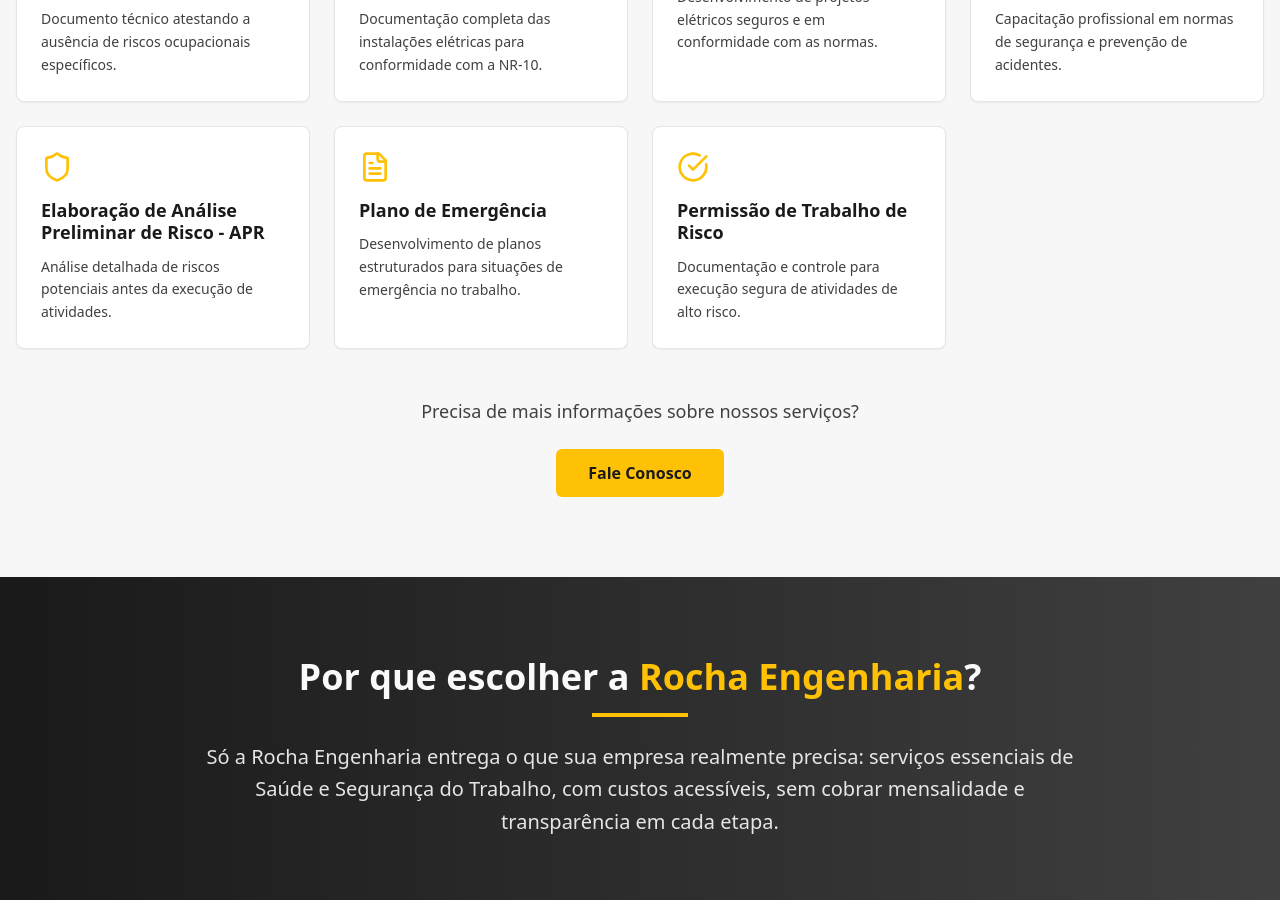
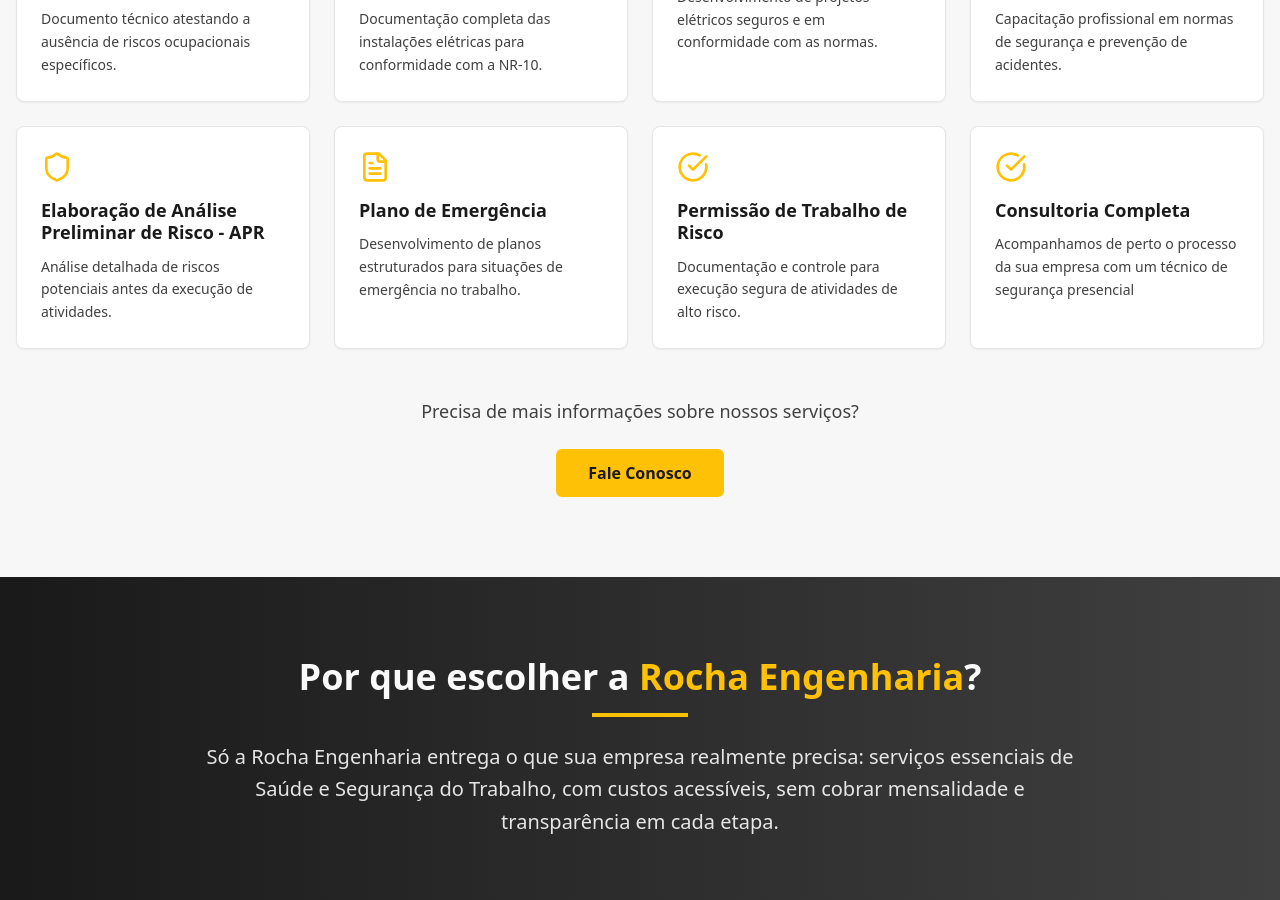
Before and after one commit to wilsonsantosrocha28-blip/rocha-eng-sst, a React (Vite) app: page / in a window 1280 px wide. Shown: the part 2300-3200 px from the top of the page. Built offline with nearby package versions, Linux system fonts and the light colour scheme.

Commit message:
Update Services.tsx
Foi adicionado mais um ícone com o serviço de consultoria completa

```diff
--- a/src/components/Services.tsx
+++ b/src/components/Services.tsx
@@ -57,6 +57,11 @@ const Services = () => {
       icon: <CheckCircle className="w-8 h-8" />,
       title: "Permissão de Trabalho de Risco",
       description: "Documentação e controle para execução segura de atividades de alto risco."
+    },
+    {
+      icon: <CheckCircle className="w-8 h-8" />,
+      title: "Consultoria Completa",
+      description: "Acompanhamos de perto o processo da sua empresa com um técnico de segurança presencial"
     }
   ];
 
```
